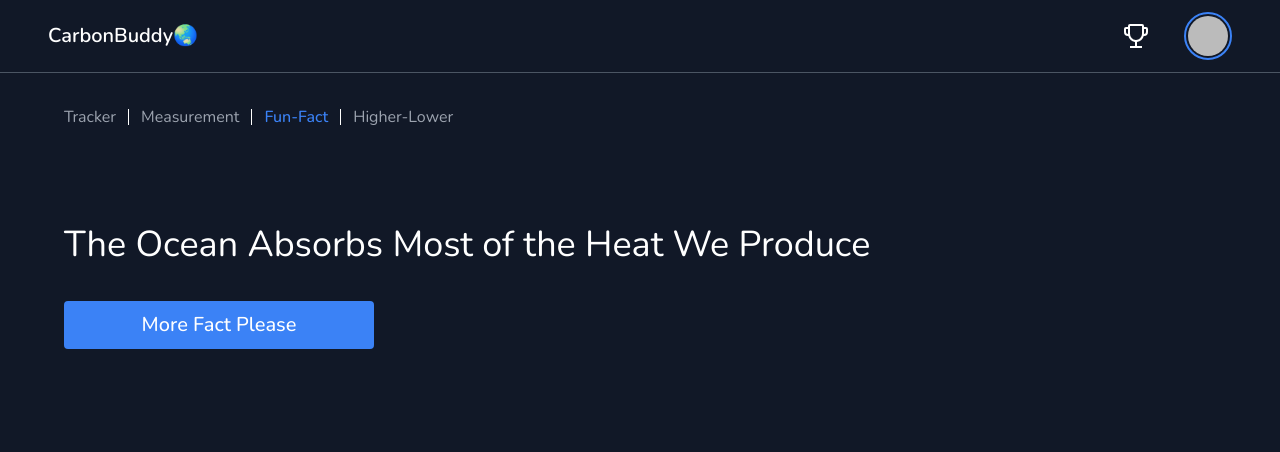
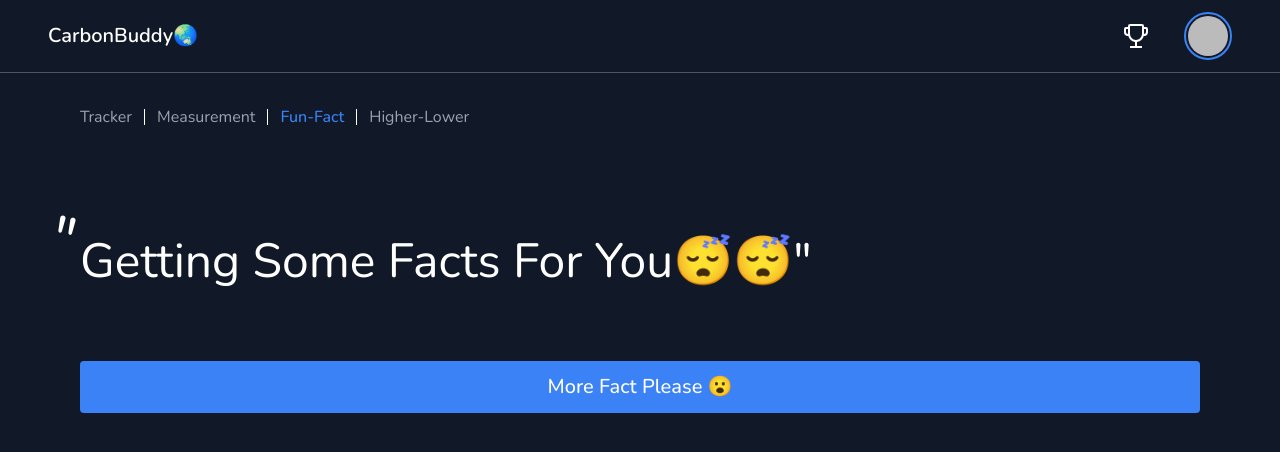
Before and after one commit to emrsyah/CarbonBuddy, a React (Vite) app: page /app/fun-fact in a window 1280 px wide. Shown: the top 452 px of the page. Built offline with nearby package versions, Linux system fonts and the light colour scheme; no server answers; sample sign-in values are in the browser's storage.

Commit message:
details change

```diff
--- a/src/pages/Home.jsx
+++ b/src/pages/Home.jsx
@@ -73,14 +73,17 @@ function Home() {
         <div className="flex items-center gap-6 justify-center mt-6">
           <div className="flex items-center text-sm text-gray-400 gap-2">
             <h6 className="font-medium hover:text-teal-300 cursor-pointer">
-              Environment Habit Tracker |{" "}
+              Environment Habit Tracker
             </h6>
+            <h6> | </h6>
             <h6 className="font-medium hover:text-teal-300 cursor-pointer">
-              Carbon Footprint Measurement |{" "}
+              Carbon Footprint Measurement
             </h6>
+            <h6> | </h6>
             <h6 className="font-medium hover:text-teal-300 cursor-pointer">
-              Climate FunFact |{" "}
+              Climate FunFact
             </h6>
+            <h6> | </h6>
             <h6 className="font-medium hover:text-teal-300 cursor-pointer">
               High Low Games
             </h6>
--- a/src/pages/app/FunFact.jsx
+++ b/src/pages/app/FunFact.jsx
@@ -1,21 +1,49 @@
-import React from "react";
+import React, { useEffect, useState } from "react";
 import { Helmet } from "react-helmet";
 import PageNavigation from "../../components/PageNavigation";
 
 function FunFact() {
+  const [fact, setFact] = useState(null);
+
+  const getData = async () => {
+    const random = Math.floor(Math.random() * (13 - 1 + 1) + 1);
+    const res = await fetch(
+      `https://x8ki-letl-twmt.n7.xano.io/api:A6ftamzV/fun_facts/${random}`
+    );
+    const json = await res.json();
+    setFact(json);
+  };
+
+  useEffect(() => {
+    try {
+      getData();
+    } catch (err) {
+      console.error(err);
+    }
+  }, []);
+
+  const clickHandler = () =>{
+    getData()
+  }
+
   return (
     <>
       <Helmet>
         <title>Fun Facts | Carbon Buddy</title>
       </Helmet>
-      <div className="my-8 max-w-6xl mx-auto">
+      <div className="my-8 max-w-6xl mx-6 xl:mx-20 2xl:mx-auto">
         <PageNavigation />
-        <div className="my-24 grid grid-rows-4 gap-7 ">
-          <h3 className="text-4xl col-span-3">
-            The Ocean Absorbs Most of the Heat We Produce
+        <div className="my-24 flex flex-col gap-16">
+          <h3 className="text-5xl leading-normal relative">
+            <span className="text-6xl -top-4 -left-7 rotate-12 absolute">
+              "
+            </span>
+            {fact?.Fact ? fact.Fact : "Getting Some Facts For You😴😴"}"
           </h3>
-          <button className="col-span-1 text-xl py-[10px] px-5 font-medium bg-blue-500 hover:bg-blue-600 rounded">
-                More Fact Please
+          <button
+          onClick={()=>clickHandler()}
+          className="text-xl py-3 px-10 font-medium bg-blue-500 hover:bg-blue-600 rounded">
+            More Fact Please 😮
           </button>
         </div>
       </div>
--- a/src/pages/app/HighLow.jsx
+++ b/src/pages/app/HighLow.jsx
@@ -9,6 +9,7 @@ function HighLow() {
   const [first, setFirst] = useState(null);
   const [second, setSecond] = useState(null);
   const [reveal, setReveal] = useState(false);
+//   const [choosen]
   const max = 22;
 
   const getRandomNumber = () => {
@@ -62,7 +63,7 @@ function HighLow() {
       <Helmet>
         <title>Higher Lower | Carbon Buddy</title>
       </Helmet>
-      <div className="my-8 max-w-6xl mx-10 xl:mx-20 2xl:mx-auto">
+      <div className="my-8 max-w-6xl mx-6 xl:mx-20 2xl:mx-auto">
         <PageNavigation />
         <div className="grid grid-cols-11 gap-4 my-10">
           <button
--- a/src/pages/app/Layout.jsx
+++ b/src/pages/app/Layout.jsx
@@ -1,6 +1,6 @@
 import { onAuthStateChanged } from "firebase/auth";
 import React, { useEffect, useState } from "react";
-import { Outlet } from "react-router-dom";
+import { Outlet, useNavigate } from "react-router-dom";
 import { useSetRecoilState } from "recoil";
 import { userAtom } from "../../atoms/userAtom";
 import { auth } from "../../firebase";
@@ -11,6 +11,7 @@ import NavApp from "../../components/NavApp";
 function Layout() {
   const setUser = useSetRecoilState(userAtom);
   const [loading, setLoading] = useState(true);
+  const navigate = useNavigate()
 
   useEffect(() => {
     setLoading(true);
--- a/src/pages/app/Tracker.jsx
+++ b/src/pages/app/Tracker.jsx
@@ -25,7 +25,7 @@ function Tracker() {
       <Helmet>
         <title>Track Habit | Carbon Buddy</title>
       </Helmet>
-      <div className="my-8 max-w-6xl mx-auto">
+      <div className="my-8 max-w-6xl mx-6 xl:mx-20 2xl:mx-auto">
         <PageNavigation />
 
         {/* CHALLENGES GENERATOR */}
--- a/src/pages/app/measure/Flight.jsx
+++ b/src/pages/app/measure/Flight.jsx
@@ -64,7 +64,7 @@ const Flight = () => {
             >
               No, i dont flight today
             </button>
-            <p className="my-4 text-gray-400">
+            <p className="my-2 text-gray-400">
               Or if you flight more than once today
             </p>
             <div className="flex flex-col w-full gap-2">
--- a/src/pages/app/measure/Measure.jsx
+++ b/src/pages/app/measure/Measure.jsx
@@ -46,7 +46,7 @@ function Measure() {
             onClick={() => navigate("transport")}
             variants={buttonVariants}
             whileHover="hover"
-            className="py-[10px] px-8 items-center flex gap-[10px] font-medium text-white border-2 border-white rounded-full shadow-sm shadow-gray-500"
+            className="py-[10px] px-10 text-lg items-center flex gap-[10px] font-medium text-white border-2 border-white rounded-full shadow-sm shadow-gray-500"
           >
             <p>Lets Find Out</p>
             <span className="text-2xl">🔍</span>
--- a/src/pages/app/measure/Ship.jsx
+++ b/src/pages/app/measure/Ship.jsx
@@ -64,7 +64,7 @@ const Ship = () => {
             >
               No, i dont use any today
             </button>
-            <p className="my-4 text-gray-400">
+            <p className="my-2 text-gray-400">
               Or if you use ferry more than once today
             </p>
             <div className="flex flex-col w-full gap-2">
--- a/src/pages/app/measure/Smoke.jsx
+++ b/src/pages/app/measure/Smoke.jsx
@@ -64,7 +64,7 @@ const Smoke = () => {
             >
               No, i dont smoke
             </button>
-            <p className="my-4 text-gray-400">
+            <p className="my-2 text-gray-400">
               Or if you smoke more than once today
             </p>
             <div className="flex flex-col w-full gap-2">
--- a/src/pages/app/measure/Transport.jsx
+++ b/src/pages/app/measure/Transport.jsx
@@ -118,7 +118,7 @@ const Transport = () => {
             </button> */}
             <button
               onClick={() => navigate("/app/measure/flight", {replace: true})}
-              className="bg-blue-500 w-full font-medium py-[10px] px-7 rounded text-white"
+              className="bg-blue-500 hover:bg-blue-600 w-full font-medium py-[10px] px-7 rounded text-white"
             >
               Continue
             </button>
```
